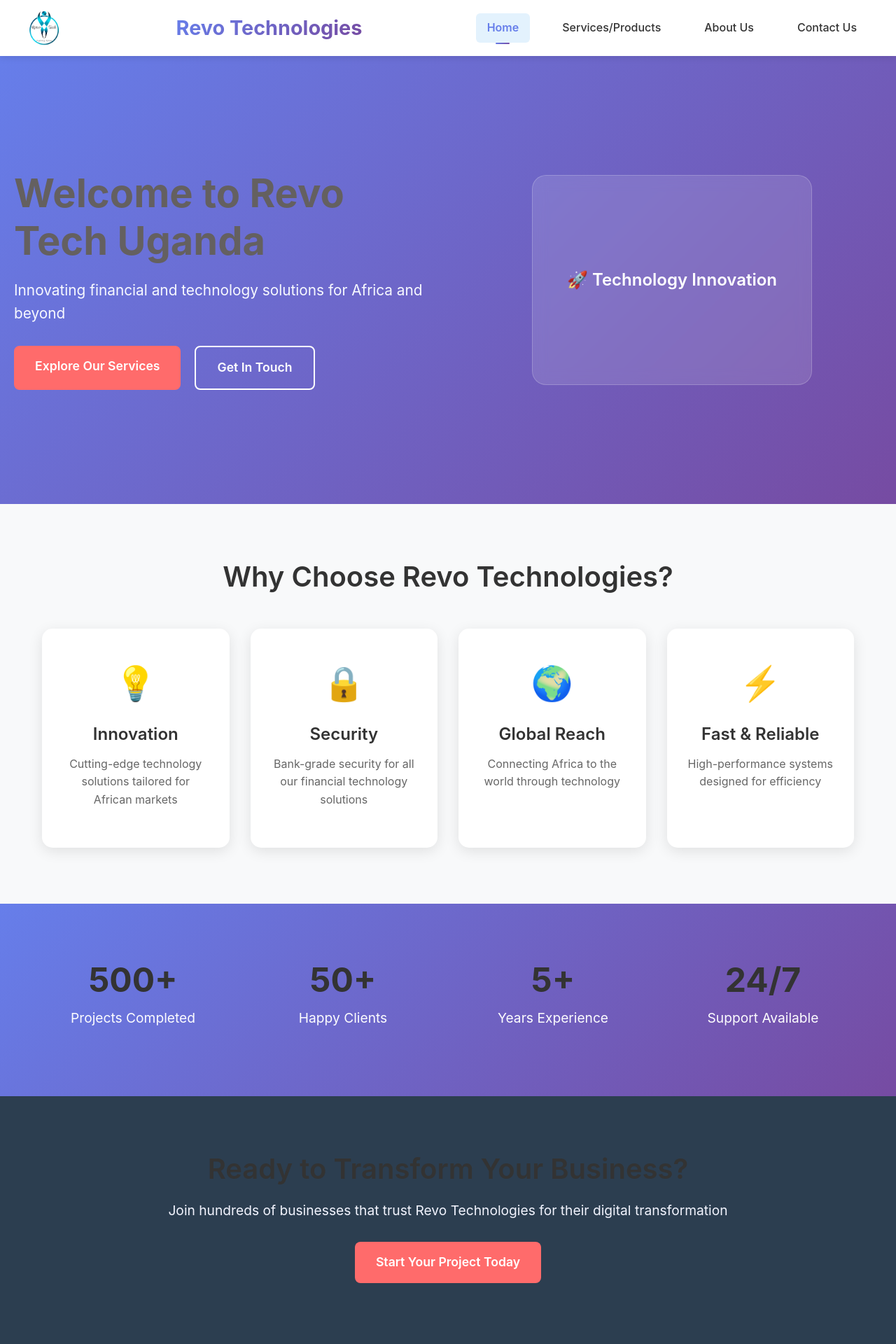
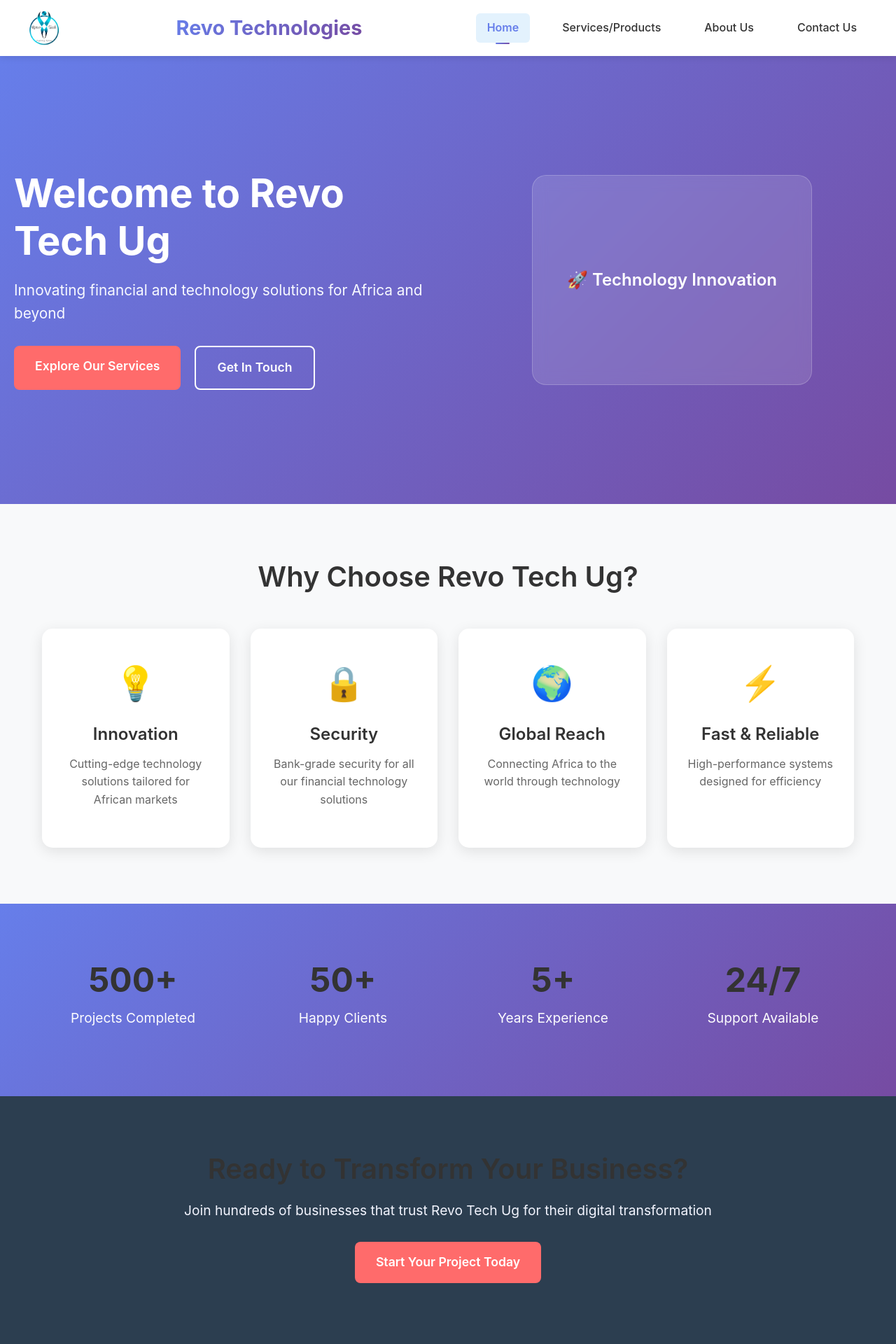
Before and after one commit to erimathomasayikobua/Company-profile, a React (Vite) app: page / in a window 1280 px wide. Shown: the top 1920 px of the page at 70% size. Built offline with nearby package versions, Linux system fonts and the light colour scheme.

Commit message:
stylesheet update

```diff
--- a/src/AboutUs.jsx
+++ b/src/AboutUs.jsx
@@ -8,7 +8,7 @@ function AboutUs() {
             {/* Hero Section */}
             <section className="about-hero">
                 <div className="container">
-                    <h1>About Revo Technologies Uganda</h1>
+                    <h1>About Revo Tech Uganda</h1>
                     <p>Digitally Africa</p>
                 </div>
             </section>
@@ -20,7 +20,7 @@ function AboutUs() {
                         <div className="story-text">
                             <h2>Our Story</h2>
                             <p>
-                                Founded in 2025, Revo Technologies Uganda emerged from a vision to bridge the digital divide
+                                Founded in 2025, Revo Tech Uganda emerged from a vision to bridge the digital divide
                                 in Africa. We recognized the immense potential of technology to transform businesses and
                                 communities across the continent, and set out to make that vision a reality.
                             </p>
@@ -34,7 +34,7 @@ function AboutUs() {
                                 cutting-edge solutions that empower businesses to thrive in the digital age.
                             </p>
                             <p>
-                                At Revo Technologies Uganda, we believe in the power of technology to create positive change.
+                                At Revo Tech Uganda, we believe in the power of technology to create positive change.
                                 Our mission is to deliver innovate solutions that drive growth, efficiency, and digital
                                 transformation for businesses across africa.
                             </p>
--- a/src/App.css
+++ b/src/App.css
@@ -85,7 +85,6 @@ nav a.active::after {
 .footer {
   background: #2c3e50;
   color: white;
-  color: rgb(113, 112, 112);
   text-align: center;
   padding: 30px 20px;
   margin-top: auto;
--- a/src/Home.css
+++ b/src/Home.css
@@ -31,7 +31,7 @@
     font-weight: 700;
     margin-bottom: 20px;
     line-height: 1.2;
-    color: #646060;
+    color: white;
 }
 
 .hero-subtitle {
@@ -66,7 +66,7 @@
 }
 
 .btn-primary:hover {
-    background-color: #6b6666;
+    background-color: #4a5fd5;
     transform: translateY(-2px);
     box-shadow: 0 8px 25px rgba(255, 107, 107, 0.3);
 }
--- a/src/Home.jsx
+++ b/src/Home.jsx
@@ -8,7 +8,7 @@ function Home() {
             {/* Hero Section */}
             <section className="hero">
                 <div className="hero-content">
-                    <h1>Welcome to Revo Tech Uganda</h1>
+                    <h1>Welcome to Revo Tech Ug</h1>
                     <p className="hero-subtitle">Innovating financial and technology solutions for Africa and beyond</p>
                     <div className="hero-buttons">
                         <Link to="/products" className="btn-primary">Explore Our Services</Link>
@@ -25,7 +25,7 @@ function Home() {
             {/* Features Section */}
             <section className="features">
                 <div className="container">
-                    <h2>Why Choose Revo Technologies?</h2>
+                    <h2>Why Choose Revo Tech Ug?</h2>
                     <div className="features-grid">
                         <div className="feature-card">
                             <div className="feature-icon">💡</div>
@@ -79,7 +79,7 @@ function Home() {
             <section className="cta">
                 <div className="container">
                     <h2>Ready to Transform Your Business?</h2>
-                    <p>Join hundreds of businesses that trust Revo Technologies for their digital transformation</p>
+                    <p>Join hundreds of businesses that trust Revo Tech Ug for their digital transformation</p>
                     <Link to="/project" className="btn-primary">Start Your Project Today</Link>
                 </div>
             </section>
```
